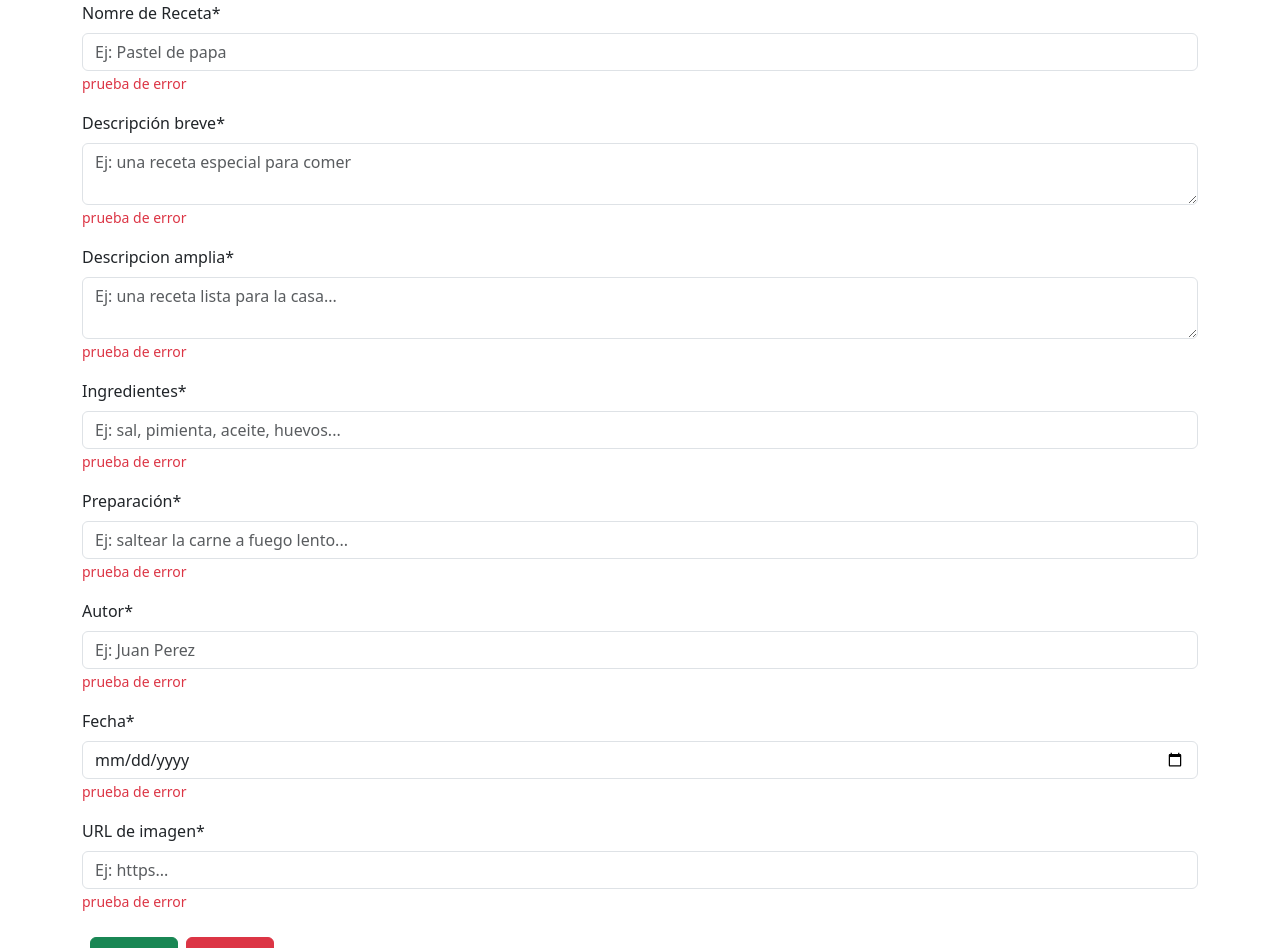
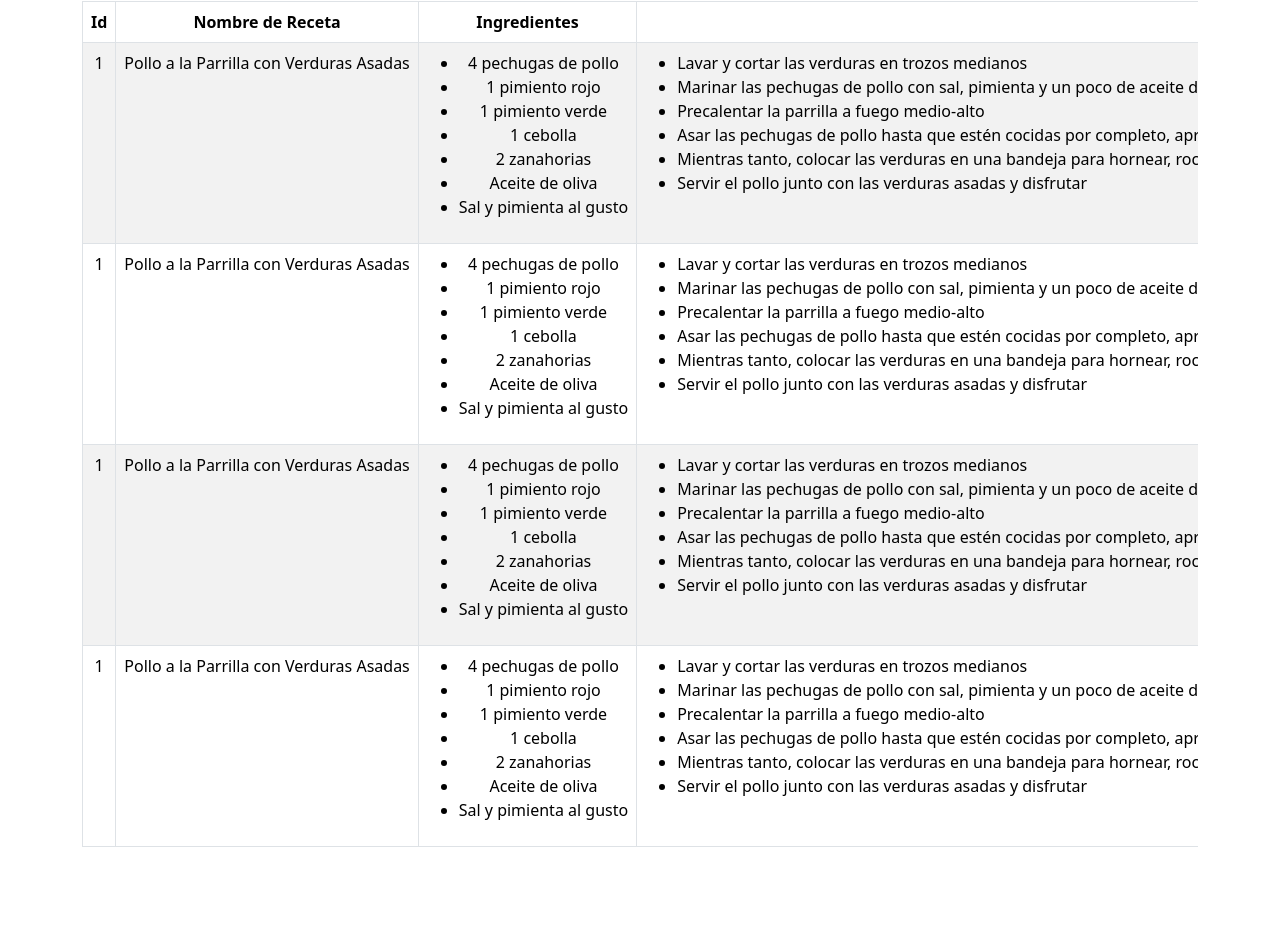
Before and after one commit to brunomry/frontendBlogDeRecetas, a React (Vite) app: page / in a window 1280 px wide. Shown: the part 155-1103 px from the top of the page. After the commit the page ends 1018 px from the top, so only its background shows below. Built offline with nearby package versions, Linux system fonts and the light colour scheme.

Commit message:
se modificaron los botones y las direcciones de los mismos

```diff
--- a/src/App.jsx
+++ b/src/App.jsx
@@ -9,8 +9,8 @@ import { BrowserRouter, Routes, Route } from "react-router-dom";
 function App() {
   return (
     <>
-     {/* <Administrador></Administrador> */}
-     <FormularioReceta></FormularioReceta>
+     { <Administrador></Administrador> }
+     {/* <FormularioReceta></FormularioReceta> */}
     </>
   )
 }
--- a/src/components/pages/Administrador.jsx
+++ b/src/components/pages/Administrador.jsx
@@ -1,5 +1,6 @@
 import { Button, Table } from "react-bootstrap";
 import ItemReceta from "./receta/ItemReceta";
+import {Link} from 'react-router-dom'
 
 const Administrador = () => {
   return (
--- a/src/components/pages/receta/FormularioReceta.jsx
+++ b/src/components/pages/receta/FormularioReceta.jsx
@@ -96,9 +96,10 @@ const FormularioReceta = () => {
         <Button type="submit" variant='success' className="m-2">
           Guardar
         </Button>
-        <Button type="submit" variant='danger'>
+        <Button type="submit" variant='danger' className="m-2">
           Guardar
         </Button>
+
       </Form>
     </section>
     </div>
```
